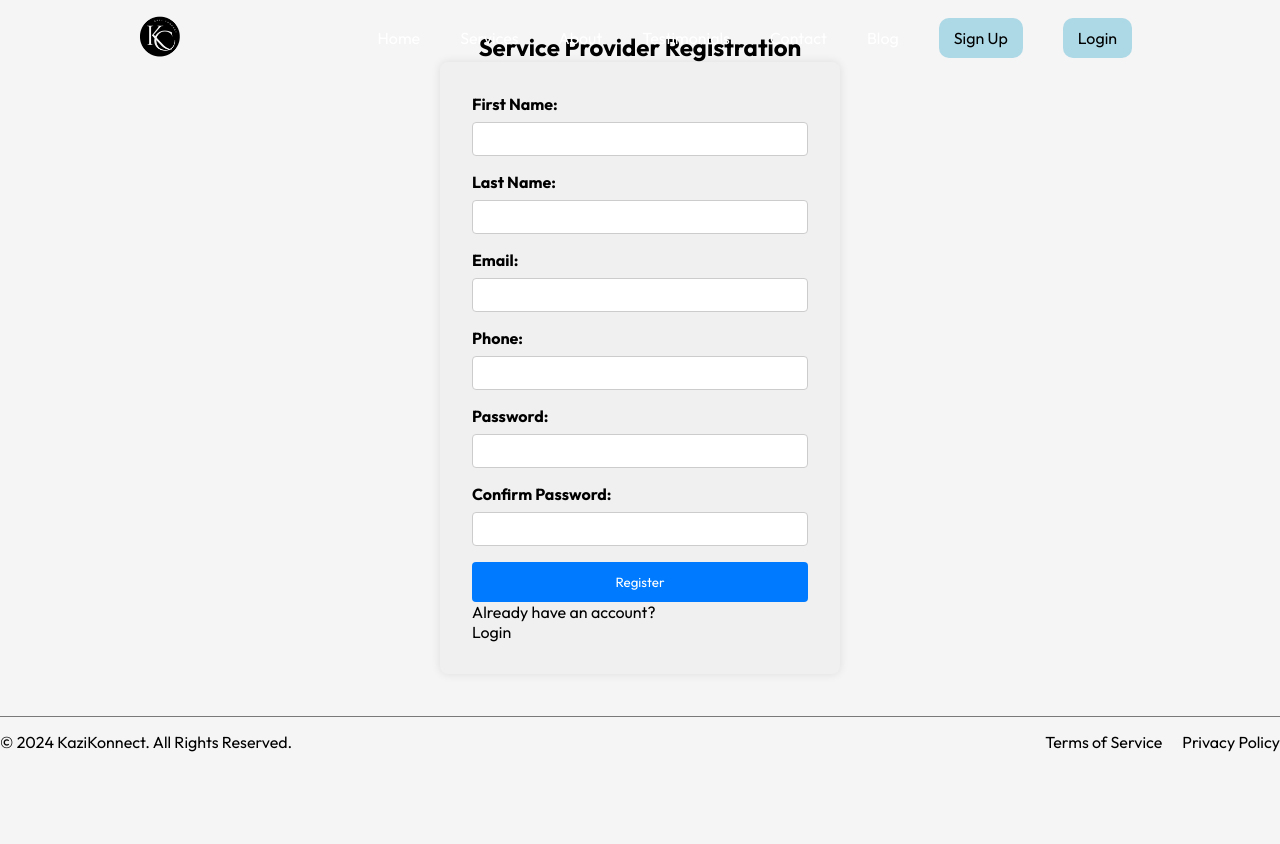
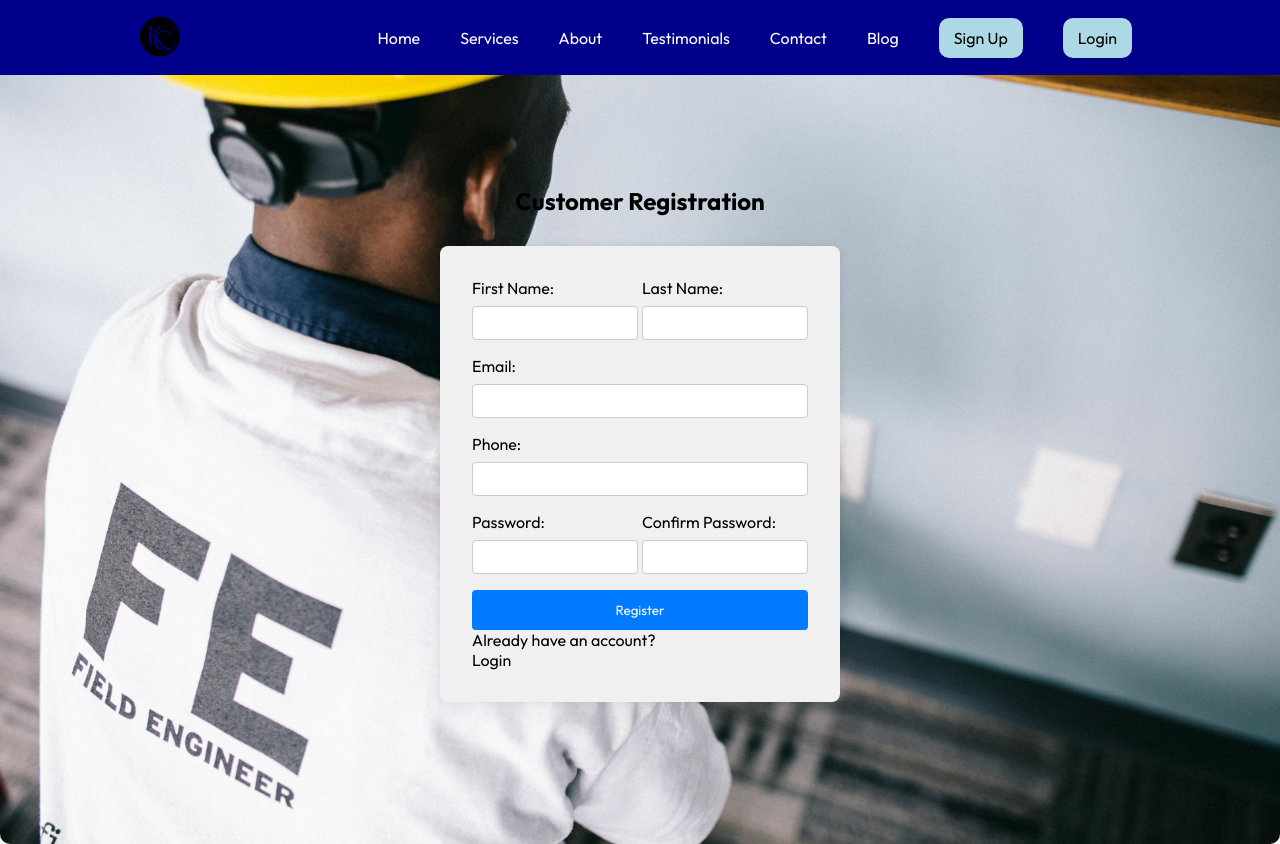
Before and after one commit to Rayyaan1/KaziConnect, a React (Create React App) app: page /register/customer in a window 1280 px wide. Before the commit the page ends 800 px from the top, so only its background shows below. Built offline with nearby package versions, Linux system fonts and the light colour scheme.

Commit message:
add login

```diff
--- a/src/Components/CustomerRegister.js
+++ b/src/Components/CustomerRegister.js
@@ -1,7 +1,6 @@
 import React, { useState } from 'react';
 import { Link, useNavigate } from 'react-router-dom';
 import Navbar from './Navbar';
-import Footer from './Footer';
 import './Register.css';
 import supabase from '../Config/SupabaseClient';
 
@@ -43,8 +42,10 @@ const CustomerRegister = () => {
     <div>
       <Navbar />
       <main className="register-content">
-        <h2>Service Provider Registration</h2>
+        <h2>Customer Registration</h2>
         <form className="register-form" onSubmit={handleSubmit}>
+          <div className='combinedInputs'>
+            <div className='labelAndInput'>
               <label>First Name:</label>
               <input
                 type="text"
@@ -53,6 +54,8 @@ const CustomerRegister = () => {
                 onChange={(e) => setFirstName(e.target.value)}
                 required
               />
+            </div>
+            <div className='labelAndInput'>
               <label>Last Name:</label>
               <input
                 type="text"
@@ -61,6 +64,10 @@ const CustomerRegister = () => {
                 onChange={(e) => setLastName(e.target.value)}
                 required
               />
+            </div>
+
+          </div>
+
           <label>Email:</label>
           <input
             type="email"
@@ -77,6 +84,8 @@ const CustomerRegister = () => {
             onChange={(e) => setPhone(e.target.value)}
             required
           />
+          <div className='combinedInputs'>
+            <div className='labelAndInput'>
               <label>Password:</label>
               <input
                 type="password"
@@ -85,6 +94,9 @@ const CustomerRegister = () => {
                 onChange={(e) => setPassword(e.target.value)}
                 required
               />
+
+            </div>
+            <div className='labelAndInput'>
               <label>Confirm Password:</label>
               <input
                 type="password"
@@ -93,13 +105,17 @@ const CustomerRegister = () => {
                 onChange={(e) => setConfirmPassword(e.target.value)}
                 required
               />
+            </div>
+          </div>
+
+
           <button type="submit">Register</button>
           <p>Already have an account?</p>
           <Link to="/login">Login</Link>
+
       </form>
     </main>
-      <Footer />
-    </div>
+    </div >
   );
 };
 
--- a/src/Components/Navbar.js
+++ b/src/Components/Navbar.js
@@ -1,11 +1,13 @@
 import React, { useEffect, useState } from 'react';
 import { Link as ScrollLink } from 'react-scroll';
-import { Link as RouterLink } from 'react-router-dom';
+import { Link as RouterLink, useLocation } from 'react-router-dom';
 import './Navbar.css';
 import './index.css';
 
 const Navbar = () => {
   const [sticky, setSticky] = useState(false);
+  const location = useLocation();
+  const notHome = location.pathname !== '/'
 
   useEffect(() => {
     const handleScroll = () => {
@@ -22,7 +24,7 @@ const Navbar = () => {
   };
 
   return (
-    <nav className={`container ${sticky ? 'dark-nav' : ''}`}>
+    <nav className={`container ${sticky || notHome ? 'dark-nav' : ''}`}>
       <RouterLink to="/">
         <img className='logo' src="/KKLogo.png" alt='KaziKonnect Logo' />
       </RouterLink>
--- a/src/Components/Register.css
+++ b/src/Components/Register.css
@@ -1,11 +1,20 @@
 .register-content {
     padding: 2rem;
-    min-height: calc(100vh - 120px); /* Adjust as needed based on your layout */
+    min-height: 100vh; /* Adjust as needed based on your layout */
     display: flex;
     flex-direction: column;
     justify-content: center;
+    gap: 30px;
+    margin-top: 44px;
     align-items: center;
+    background-image: url('/public/signup.jpg'); /* Update the path to your image */
+    background-size: cover;
+    background-position: center;
+    background-repeat: no-repeat;
+    padding: 20px;
+    border-radius: 10px;
   }
+
 
   .register-form {
     max-width: 400px;
@@ -15,9 +24,21 @@
     border-radius: 8px;
     box-shadow: 0 0 10px rgba(0, 0, 0, 0.1);
   }
+  .combinedInputs {
+    display: flex;
+    align-items: center;
+    justify-content: space-between;
+    gap: 4px;
+  }
+  .labelAndInput {
+    display: flex;
+    flex-direction: column;
+    align-items: flex-start;
+    justify-content: flex-start;
+  }
 
   .register-form label {
-    font-weight: bold;
+    font-weight: thin;
     margin-bottom: 0.5rem;
     display: block;
   }
--- a/src/Components/ServiceProviderRegister.js
+++ b/src/Components/ServiceProviderRegister.js
@@ -1,9 +1,8 @@
 // src/components/ServiceProviderRegister.js
 import React, { useState } from 'react';
 import Navbar from './Navbar';
-import Footer from './Footer';
 import './Register.css';
-import { Link } from 'react-router-dom';
+import { Link, useNavigate } from 'react-router-dom';
 import supabase from '../Config/SupabaseClient';
 
 const ServiceProviderRegister = () => {
@@ -16,6 +15,7 @@ const ServiceProviderRegister = () => {
     password: '',
     confirmPassword: '',
   });
+  const navigate = useNavigate();
 
   const handleChange = (e) => {
     setFormData({ ...formData, [e.target.name]: e.target.value });
@@ -37,7 +37,8 @@ const ServiceProviderRegister = () => {
       alert(error.message);
     } else {
       console.log('Service provider registration submitted!');
-      // Further processing, e.g., save additional user data to database
+      navigate('/login/service-provider');
+
     }
   };
 
@@ -47,26 +48,37 @@ const ServiceProviderRegister = () => {
       <main className="register-content">
         <h2>Service Provider Registration</h2>
         <form className="register-form" onSubmit={handleSubmit}>
+          <div className='combinedInputs'>
+            <div className='labelAndInput'>
               <label>First Name:</label>
               <input type="text" name="firstName" value={formData.firstName} onChange={handleChange} required />
+            </div>
+            <div className='labelAndInput'>
               <label>Last Name:</label>
               <input type="text" name="lastName" value={formData.lastName} onChange={handleChange} required />
+            </div>
+          </div>
           <label>Email:</label>
           <input type="email" name="email" value={formData.email} onChange={handleChange} required />
           <label>Phone:</label>
           <input type="tel" name="phone" value={formData.phone} onChange={handleChange} required />
           <label>Service Type:</label>
           <input type="text" name="serviceType" value={formData.serviceType} onChange={handleChange} required />
+          <div className='combinedInputs'>
+            <div className='labelAndInput'>
               <label>Password:</label>
               <input type="password" name="password" value={formData.password} onChange={handleChange} required />
+            </div>
+            <div className='labelAndInput'>
               <label>Confirm Password:</label>
               <input type="password" name="confirmPassword" value={formData.confirmPassword} onChange={handleChange} required />
+            </div>
+          </div>
           <button type="submit">Register</button>
           <p>Already have an account?</p>
           <Link to="/login">Login</Link>
         </form>
       </main>
-      <Footer />
     </div>
   );
 };
```
Also changed, not shown: public/signup.jpg (added), 1 other file (tests, documents, lock files or other folders). Lines whose indentation alone changed are shown as unchanged.
